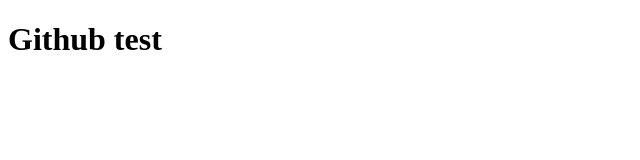
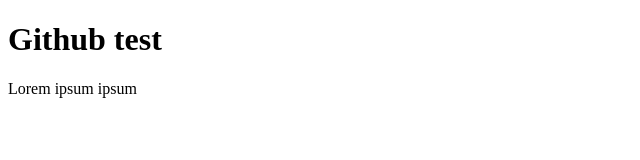
Before and after one commit to nishapatwary/FirstProject, a plain HTML site: page index.html in a window 1280 px wide. Shown: the whole page, without its empty margins (0-640 px from the left). Drawn offline with Linux system fonts and the light colour scheme.

Commit message:
first commit2nd

```diff
--- a/index.html
+++ b/index.html
@@ -9,5 +9,6 @@
   </head>
   <body>
 	<h1>Github test</h1>
+    <p>Lorem ipsum ipsum </p>
   </body>
 </html>
```
